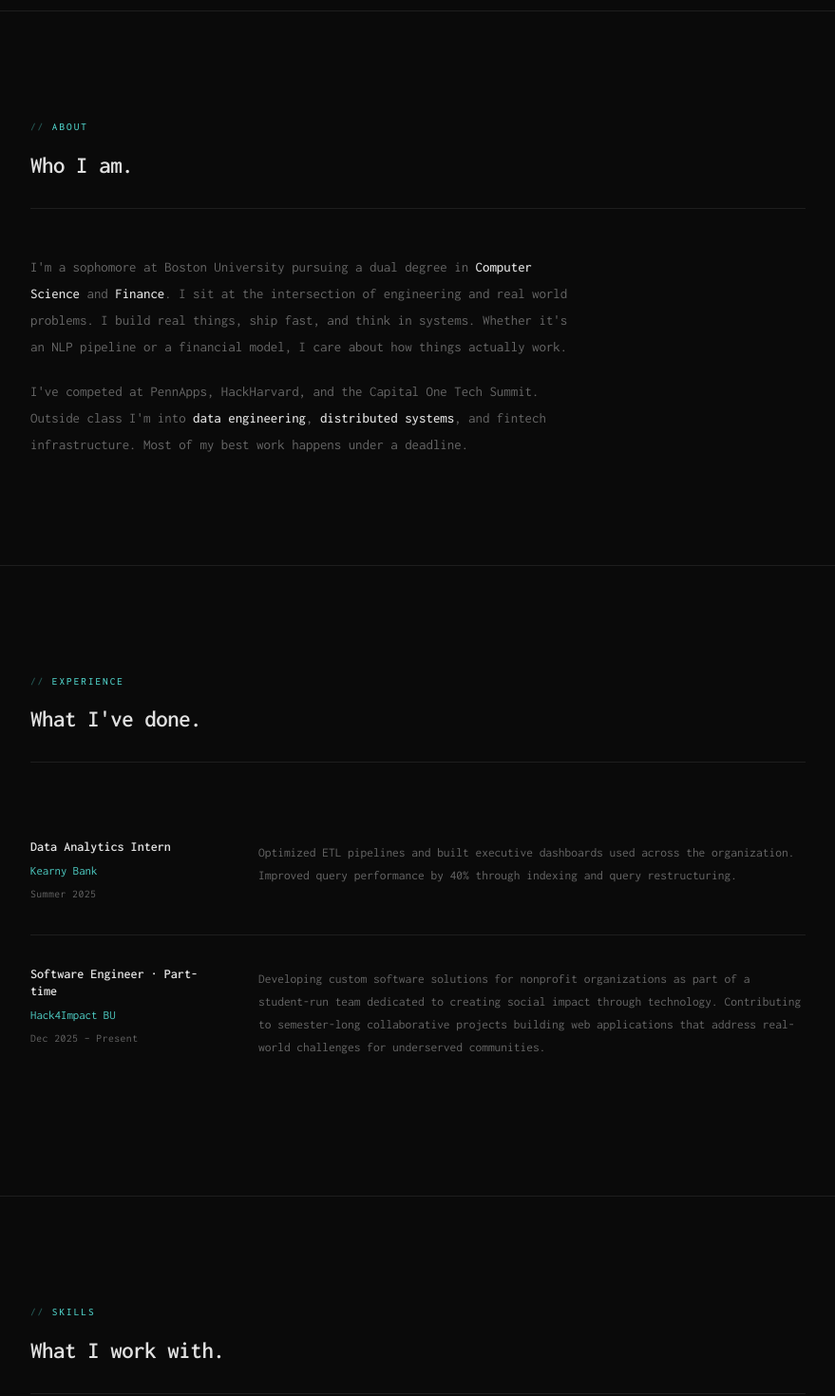
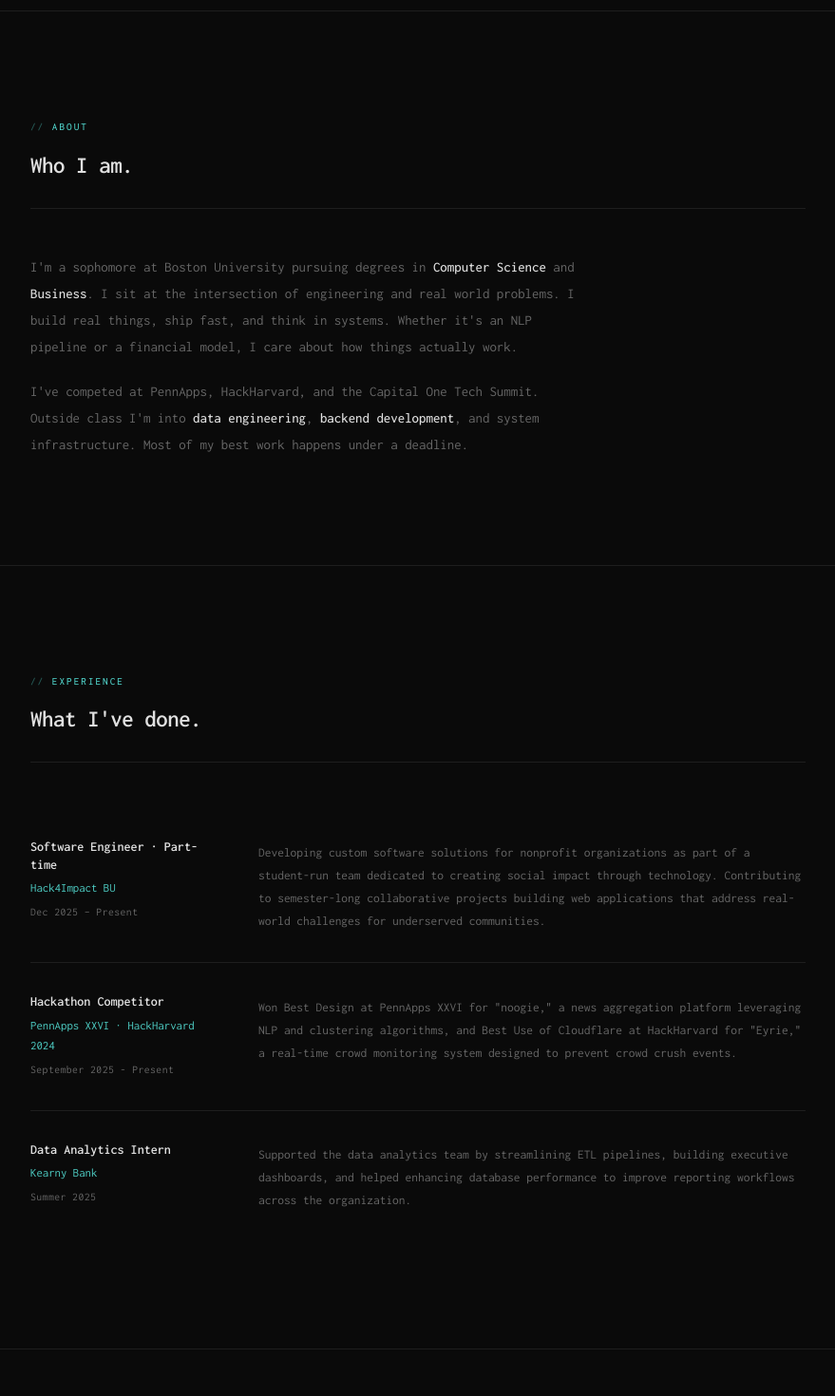
Before and after one commit to AndresL230/andresl.dev, a React (Vite) app in the folder frontend/: page / in a window 1280 px wide. Shown: the part 789-2259 px from the top of the page at 95% size, without its empty margins (200-1079 px from the left). Built offline with nearby package versions, Linux system fonts and the light colour scheme.

Commit message:
update in page info

```diff
--- a/frontend/src/components/About.jsx
+++ b/frontend/src/components/About.jsx
@@ -6,8 +6,8 @@ function About() {
         <h2 className="section-title">Who I am.</h2>
         <div className="about-text">
           <p>
-            I&apos;m a sophomore at Boston University pursuing a dual degree in{' '}
-            <strong>Computer Science</strong> and <strong>Finance</strong>. I sit at
+            I&apos;m a sophomore at Boston University pursuing degrees in{' '}
+            <strong>Computer Science</strong> and <strong>Business</strong>. I sit at
             the intersection of engineering and real world problems. I build real things, ship
             fast, and think in systems. Whether it&apos;s an NLP pipeline or a financial
             model, I care about how things actually work.
@@ -15,7 +15,7 @@ function About() {
           <p>
             I&apos;ve competed at PennApps, HackHarvard, and the Capital One Tech Summit.
             Outside class I&apos;m into <strong>data engineering</strong>,{' '}
-            <strong>distributed systems</strong>, and fintech infrastructure.
+            <strong>backend development</strong>, and system infrastructure.
             Most of my best work happens under a deadline.
           </p>
         </div>
--- a/frontend/src/components/Experience.jsx
+++ b/frontend/src/components/Experience.jsx
@@ -1,15 +1,21 @@
 const experience = [
-  {
-    role: 'Data Analytics Intern',
-    company: 'Kearny Bank',
-    date: 'Summer 2025',
-    desc: 'Optimized ETL pipelines and built executive dashboards used across the organization. Improved query performance by 40% through indexing and query restructuring.',
-  },
   {
     role: 'Software Engineer · Part-time',
     company: 'Hack4Impact BU',
     date: 'Dec 2025 – Present',
     desc: 'Developing custom software solutions for nonprofit organizations as part of a student-run team dedicated to creating social impact through technology. Contributing to semester-long collaborative projects building web applications that address real-world challenges for underserved communities.',
+  },
+  {
+    role: 'Hackathon Competitor',
+    company: 'PennApps XXVI · HackHarvard 2024',
+    date: 'September 2025 - Present',
+    desc: 'Won Best Design at PennApps XXVI for "noogie," a news aggregation platform leveraging NLP and clustering algorithms, and Best Use of Cloudflare at HackHarvard for "Eyrie," a real-time crowd monitoring system designed to prevent crowd crush events.',
+  },
+  {
+    role: 'Data Analytics Intern',
+    company: 'Kearny Bank',
+    date: 'Summer 2025',
+    desc: 'Supported the data analytics team by streamlining ETL pipelines, building executive dashboards, and helped enhancing database performance to improve reporting workflows across the organization.',
   },
 ]
 
```
